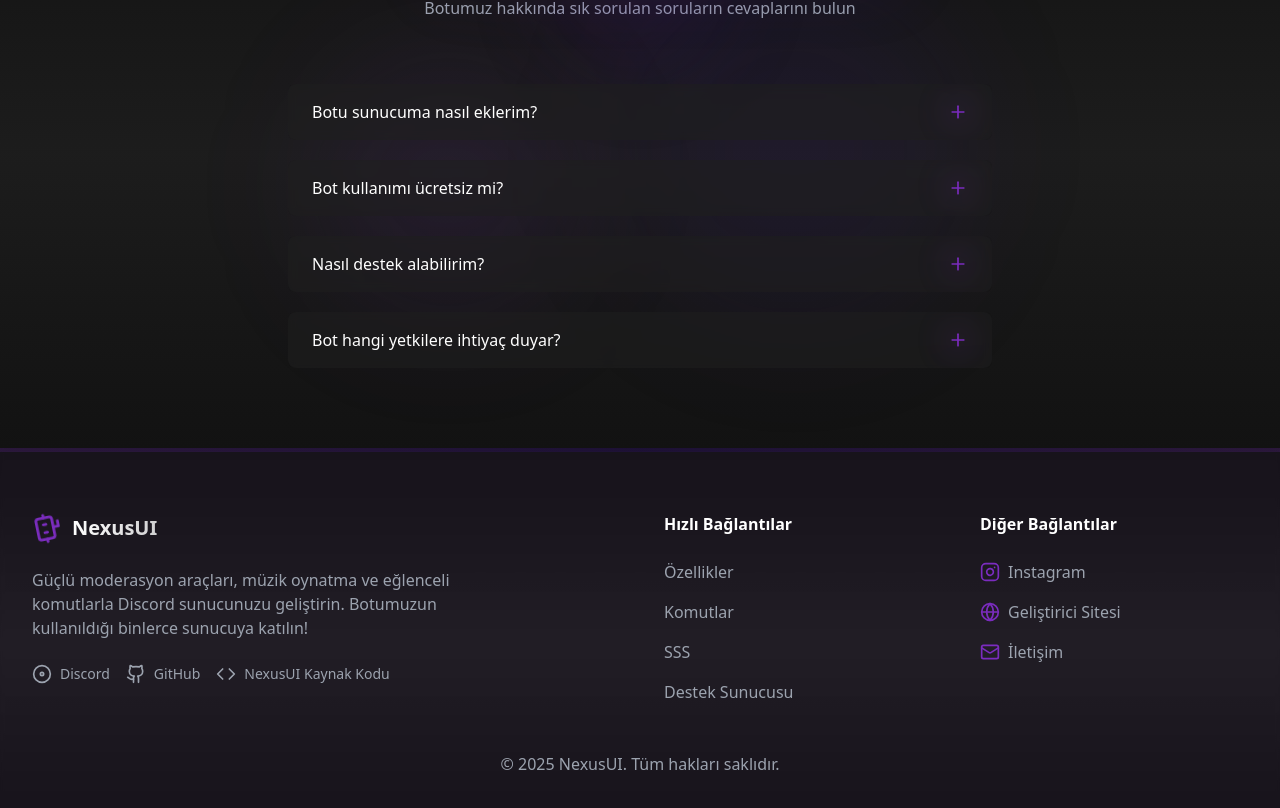
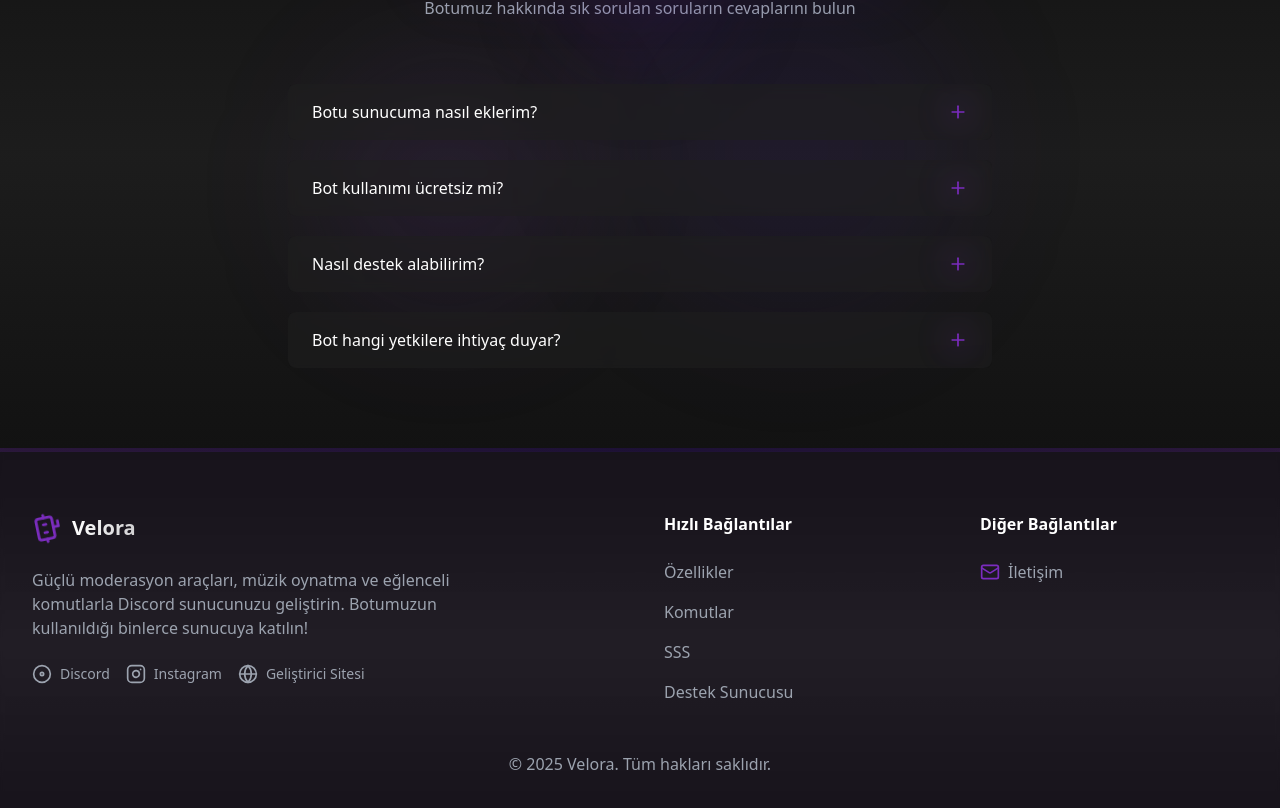
Before and after one commit to Muffinsgram/VeloraBot, a React (Vite) app: page / in a window 1280 px wide. Shown: the part 2825-3633 px from the top of the page. Built offline with nearby package versions, Linux system fonts and the light colour scheme.

Commit message:
Update Footer.tsx

```diff
--- a/src/components/Footer.tsx
+++ b/src/components/Footer.tsx
@@ -52,11 +52,9 @@ const Footer = () => {
   };
 
   const socialLinks = [
-    { icon: Discord, href: "https://discord.gg/wCK5dVSY2n", label: "Discord" },
-    { icon: Github, href: "https://github.com/kynuxdev", label: "GitHub" },
-    { icon: Code, href: "https://github.com/KynuxDev/NexusUI-WebSite", label: "NexusUI Kaynak Kodu" },
-    { icon: Instagram, href: "https://instagram.com/kynux_dev", label: "Instagram" },
-    { icon: Globe, href: "https://kynux.cloud", label: "Geliştirici Sitesi" },
+    { icon: Discord, href: "https://discord.gg/veronicajb", label: "Discord" },
+    { icon: Instagram, href: "https://instagram.com/muffinsgram", label: "Instagram" },
+    { icon: Globe, href: "https://veronicajb.xyz", label: "Geliştirici Sitesi" },
   ];
 
   return (
@@ -97,7 +95,7 @@ const Footer = () => {
                 <Bot className="h-8 w-8 text-[#7B2CBF] group-hover:text-[#3A0CA3] transition-colors duration-300" />
               </motion.div>
               <span className="ml-2 text-xl font-bold bg-clip-text text-transparent bg-gradient-to-r from-white to-white/80 group-hover:from-[#7B2CBF] group-hover:to-[#3A0CA3] transition-colors duration-300">
-                NexusUI
+                Velora
               </span>
             </motion.div>
             <motion.p
@@ -185,7 +183,7 @@ const Footer = () => {
               >
                 <Mail className="h-5 w-5 mr-2 text-[#7B2CBF] group-hover:text-[#3A0CA3] transition-colors duration-300" />
                 <a
-                  href="mailto:support@NexusUI.com"
+                  href="mailto:emirhan.03123@gmail.com"
                   className="hover:text-[#7B2CBF] transition-colors duration-300"
                 >
                   İletişim
@@ -200,7 +198,7 @@ const Footer = () => {
           variants={itemVariants}
         >
           <p className="text-gray-400">
-            © {new Date().getFullYear()} NexusUI. Tüm hakları saklıdır.
+            © {new Date().getFullYear()} Velora. Tüm hakları saklıdır.
           </p>
         </motion.div>
       </motion.div>
```
